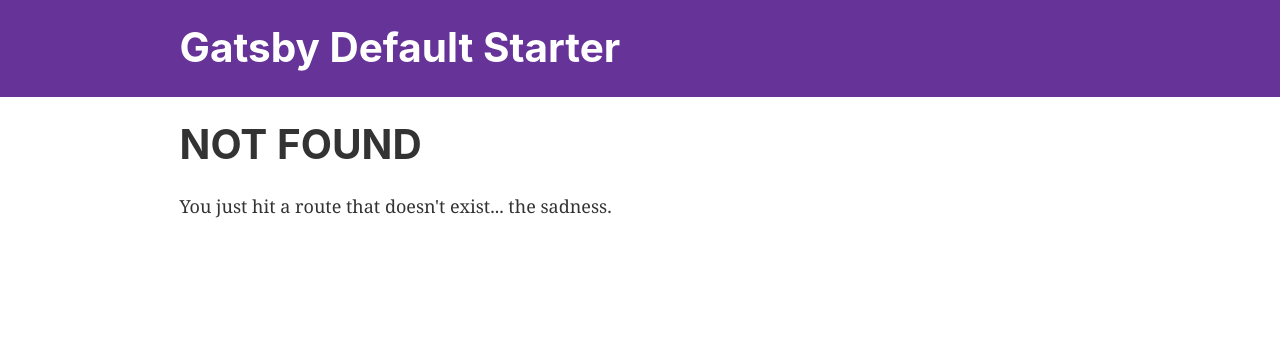
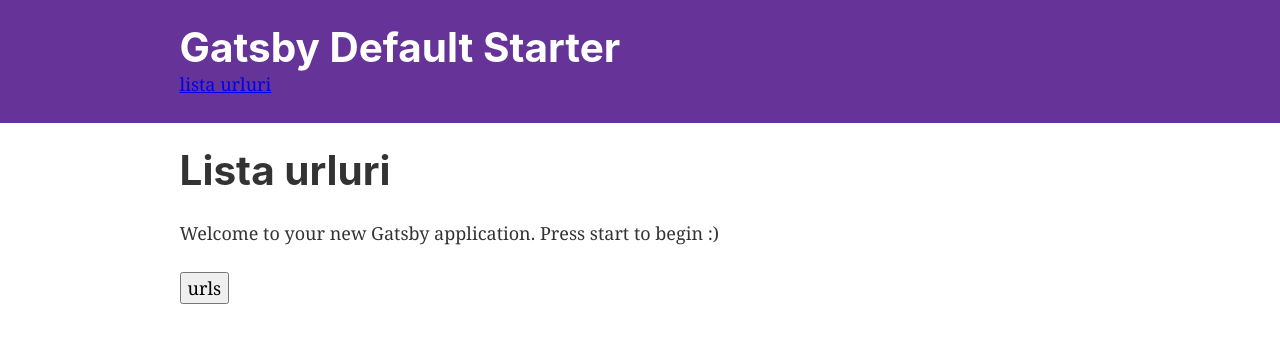
Before and after one commit to stl30/ALA, a Gatsby site: page /list-urls in a window 1280 px wide. Before the commit this address had no page. Built offline with nearby package versions, Linux system fonts and the light colour scheme; Gatsby itself is replaced by a stand-in of ours.

Commit message:
list urls

```diff
--- a/src/components/header.js
+++ b/src/components/header.js
@@ -26,6 +26,7 @@ const Header = ({ siteTitle }) => (
           {siteTitle}
         </Link>
       </h1>
+        <a href="/list-urls"> lista urluri</a>
     </div>
   </div>
 )
--- a/src/pages/index.js
+++ b/src/pages/index.js
@@ -223,7 +223,6 @@ const IndexPage = () => (
     <div id="score"></div>
 
     <button id="startbutton" onClick={callLoop}>Start</button>
-    <button id="list-urls" onClick={getUrlList}>urls</button>
 
     <div id="appcontent"  style={{display: 'none'}}>
         <div style={{width: '48%', float: 'left'}}>
@@ -239,6 +238,7 @@ const IndexPage = () => (
             <pre id="response"></pre>
         </div>
     </div>
+      <button id="list-urls" onClick={getUrlList}>urls</button>
 
 
     <div id="response_val" style={{visibility: 'hidden'}}></div>
--- /dev/null
+++ b/src/pages/list-urls.js
@@ -0,0 +1,49 @@
+import React from 'react'
+import { Link } from 'gatsby'
+import request from 'superagent'
+
+import Layout from '../components/layout'
+import Image from '../components/image'
+
+
+function getUrlList() {
+    request
+        .post('https://fcc--alae.herokuapp.com/v1alpha1/graphql')
+        .send({"query":"query{photos_urls {id photo_url}}","variables":null}) // sends a JSON post body
+        .set('X-API-Key', 'foobar')
+        .set('accept', 'json')
+        .end((err, res) => {
+            // Calling the end function will send the request
+            var urls ='';
+            var photosUrlsRandom = JSON.parse(res.text).data.photos_urls.sort(function (e) {
+                if (Math.random()>.5){
+                    return 1
+                }
+                return -1;
+            }).forEach(function (e) {
+                urls += '<p>'+e['photo_url']+'</p>'
+            });
+
+            console.log(urls)
+            var list = document.getElementById('list-urls');
+            list.innerHTML = urls;
+
+        });
+}
+
+
+const IndexPage = () => (
+    <Layout>
+        <h1>Lista urluri</h1>
+        <p>Welcome to your new Gatsby application. Press start to begin :)</p>
+
+        <button id="list-urls" onClick={getUrlList}>urls</button>
+
+
+        <div id="list-urls"></div>
+
+    </Layout>
+)
+
+
+export default IndexPage
```
